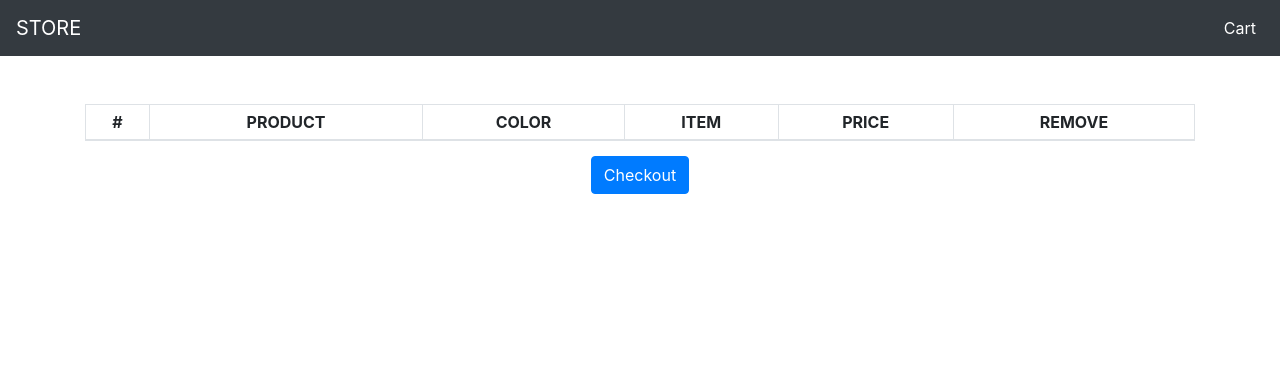
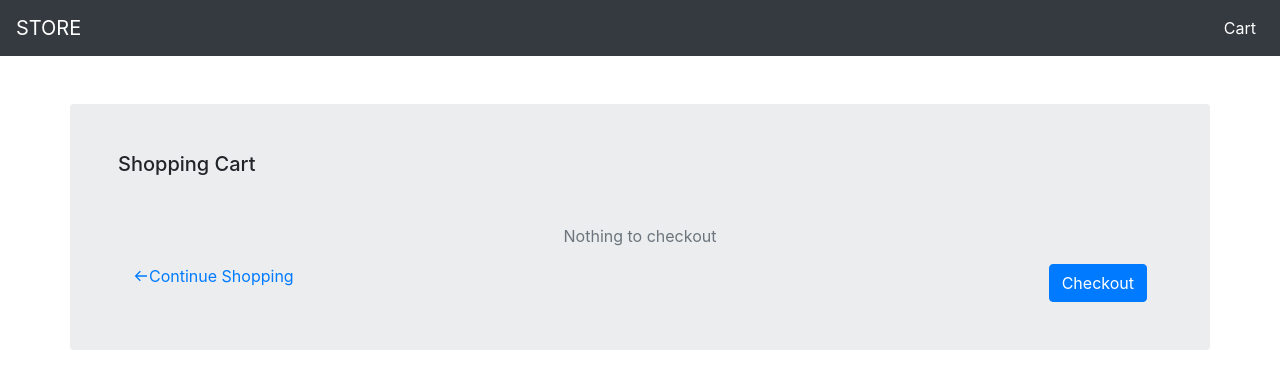
Before and after one commit to jawariaalvi32/Shoe-store, a React (Create React App) app: page /cart in a window 1280 px wide. Shown: the top 388 px of the page. Built offline with nearby package versions, Linux system fonts and the light colour scheme.

Commit message:
Styled cartbox

```diff
--- a/src/App.css
+++ b/src/App.css
@@ -44,6 +44,15 @@
   text-decoration: none !important;
   color: white;
 }
-.carousel-indicators li {
-  background-color: red;
+.bg-lighter {
+  background-color: #ebedee !important;
 }
+.link {
+  text-decoration: none !important;
+}
+.link:hover {
+  color: rgba(218, 211, 211, 0.904);
+}
+.w-15 {
+  width: 15% !important;
+}
--- a/src/components/cartbox.js
+++ b/src/components/cartbox.js
@@ -3,41 +3,66 @@ import '../App.css';
 import {Table} from 'react-bootstrap'
 import {GrFormClose} from 'react-icons/gr'
 import {CartContext} from '../context/CartContext'
-
+import {Link} from 'react-router-dom'
+import Checkout from './checkout';
+import {BiArrowBack} from 'react-icons/bi'
+import '../App.css'
 const ProductCard = () => {
 
     const cartContext = useContext(CartContext)
     const cart = cartContext[0]
+    let total = 0
 
+    const remove = (item) => {
+        console.log("jjj", item)
+
+    }
+    console.log(cart)
     return (
-            <div className="container mt-5">
-                <Table striped bordered hover size="sm">
-                    <thead>
+            <div className="container mt-5 bg-lighter rounded p-5" >
+                <h5 className="text-left mb-5">Shopping Cart</h5>
+
+                {
+                    (cart.length > 0) ?
+                    <Table size="sm">
+                    <tbody>
+                        {
+                            cart.map(item => (<tr key={item.id}>
+                                <div className="d-none">{total += parseInt(item.price)}</div>
+                                <td className="w-15"><img src={item.img[item.id - 1]} alt="product" width="100%"/></td>
+                                <td className="align-middle">{item.title}</td>
+                                <td  className="align-middle">{item.color[item.id - 1]}</td>
+                                <td  className="align-middle"><input type="number" min="1" max="4" step="1" value="1"/></td>
+                                <td className="text-muted align-middle">{item.price}</td>
+                                <td  className="align-middle"><span onClick={() => remove(item.id)}><GrFormClose/></span></td>
+                            </tr>
+                            ))
+                        }
+                    </tbody>
+                    <tfoot>
                         <tr>
-                            <th>#</th>
-                            <th>PRODUCT</th>
-                            <th>COLOR</th>
-                            <th>ITEM</th>
-                            <th>PRICE</th>
-                            <th>REMOVE</th>
+                            <td></td>
+                            <td></td>
+                            <td></td>
+                            <td><p className="text-muted">Subtotal</p></td>
+                            <td><h6>{total}</h6></td>
+                            <td></td>
+
                         </tr>
-                    </thead>
-                    <tbody>
-                        <tr>
-                            {
-                                cart.map(item => (<div key={item.key}>
-                                    {/* <td className="text-muted">{this.props.count}</td> */}
-                                    <td><img src={item.img[0]} alt="product" width="50px" height="10%"/></td>
-                                    <td>dd</td>
-                                    <td><input type="number" min="1" max="4" step="1" value="1"/></td>
-                                    <td className="text-muted">{item.price}</td>
-                                    <td><GrFormClose/></td>
-                                </div>
-                                ))
-                            }
-                        </tr>
-                    </tbody>
-                </Table>
+                    </tfoot>
+                </Table>:
+                <p className="text-muted">Nothing to checkout</p>
+                }
+                <div className="container-fluid">
+                    <div className="row">
+                    <div className="col-md-6">
+                    <Link to="/" className="d-flex"><BiArrowBack className="mt-1"/> Continue Shopping</Link>
+                    </div>
+                    <div className="col-md-6 justify-content-end">
+                    <Checkout/>
+                    </div>
+                    </div>
+                </div>
             </div>
         )
 
--- a/src/components/checkout.js
+++ b/src/components/checkout.js
@@ -6,7 +6,7 @@ class Checkout extends React.Component {
 
     render() {
         return (
-            <div className="m-auto">
+            <div className="float-right">
                <Button>Checkout</Button>
             </div>
         )
--- a/src/context/CartContext.js
+++ b/src/context/CartContext.js
@@ -4,7 +4,6 @@ export const CartContext = createContext();
 const CartContextProvider = (props) => {
     const [cart, setCart] = useState([
     ]);
-    console.log("CartCon",cart)
 
         return (
             <CartContext.Provider value={[cart, setCart]}>
--- a/src/layout/cart.js
+++ b/src/layout/cart.js
@@ -2,8 +2,6 @@ import React from 'react';
 import '../App.css';
 import Header from '../components/header'
 import Cartbox from '../components/cartbox'
-import Checkout from '../components/checkout'
-import CartContextProvider from '../context/CartContext';
 
 
 class Cart extends React.Component {
@@ -12,8 +10,7 @@ class Cart extends React.Component {
         return (
             <div>
                 <Header/>
-                    <Cartbox/>
-                <Checkout/>
+                <Cartbox/>
             </div>
         )
     }
```
